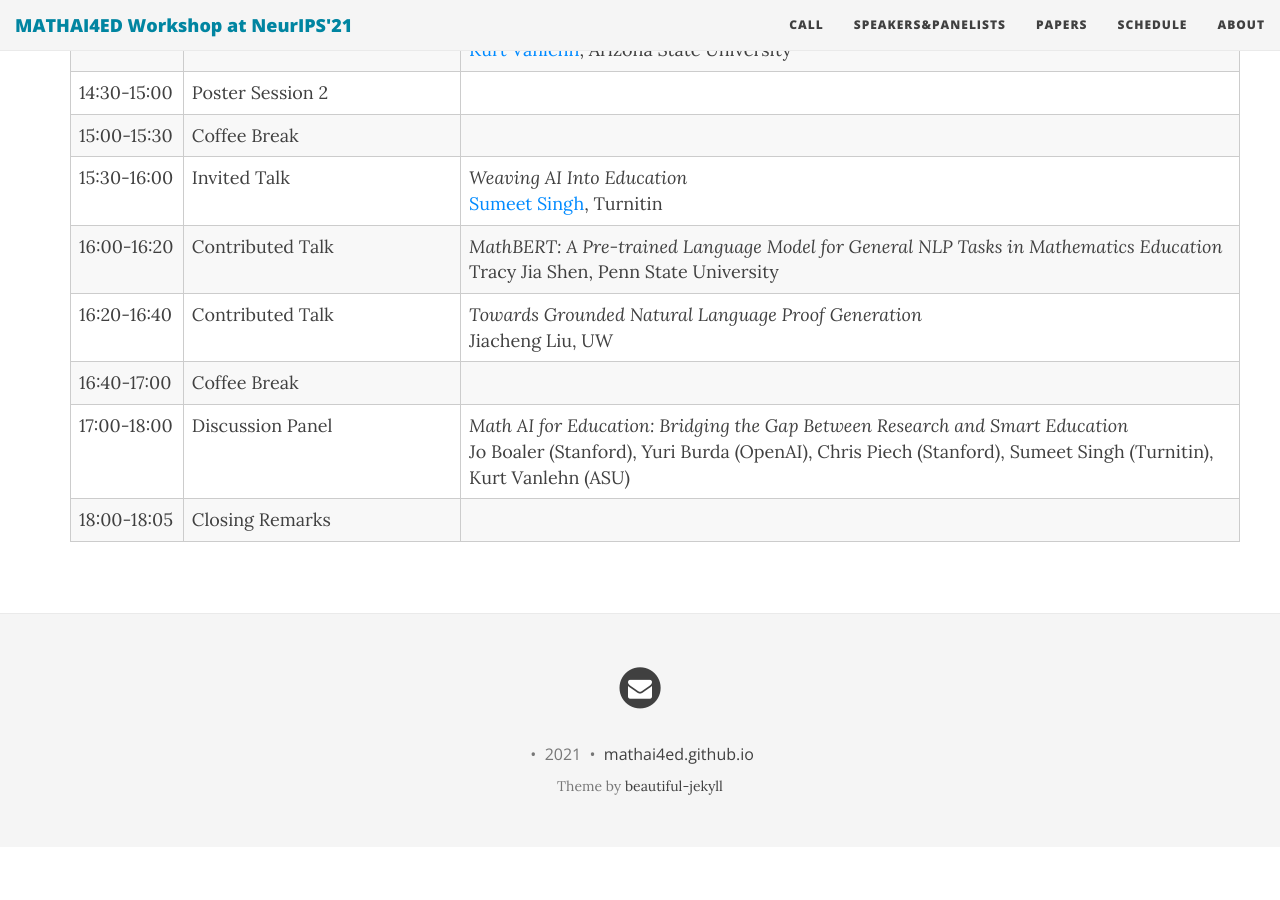
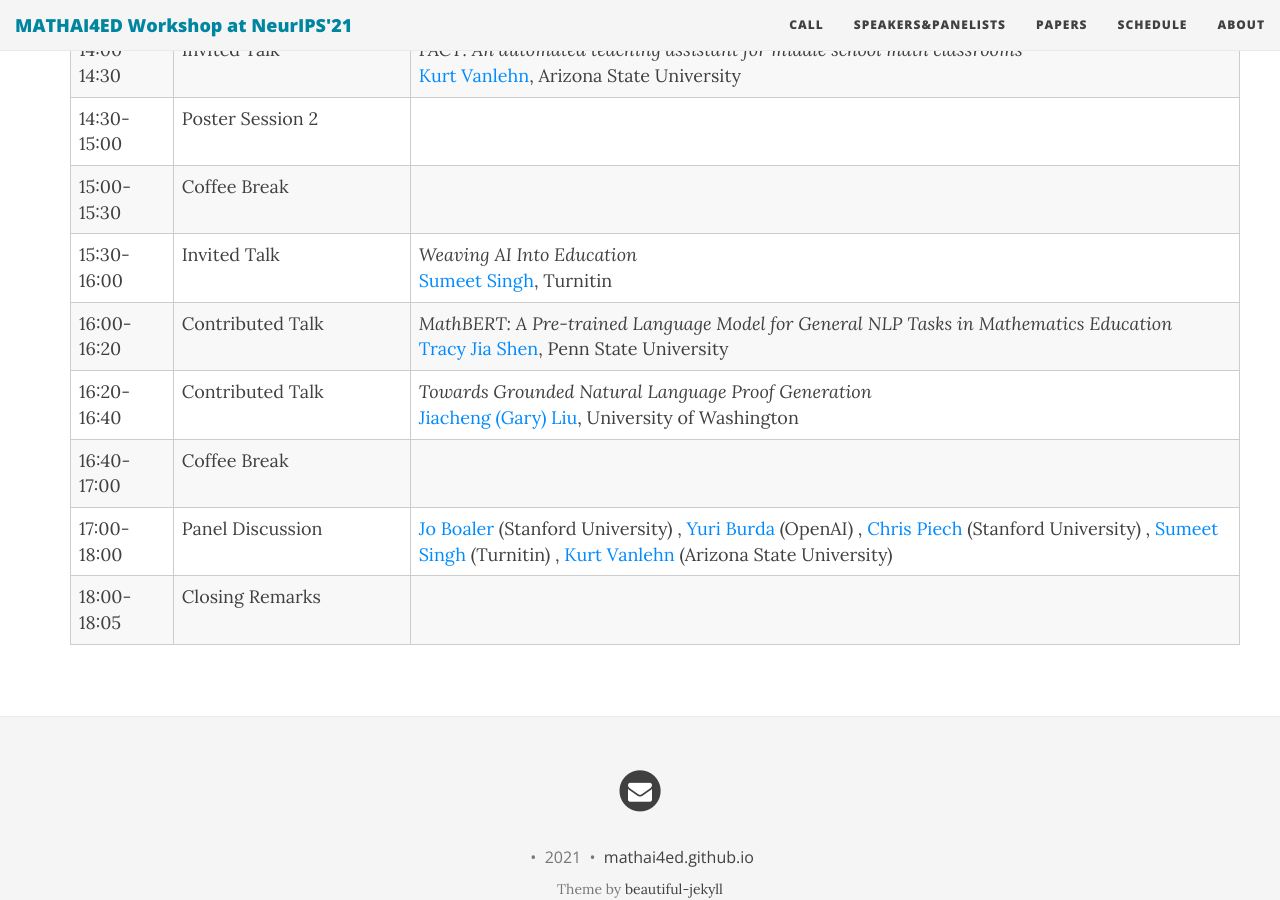
Before and after one commit to mathai4ed/mathai4ed.github.io, a Jekyll site: the page built from schedule.md, in a window 1280 px wide and 900 px high, scrolled down 1057 px. Built offline with Jekyll 4.4.1, drawn with Linux system fonts in a browser that asks for light colours; nearby versions of some CDN libraries; before the commit the page ends 1904 px from its top, so only the background shows below that.

Commit message:
update schedule

```diff
--- a/schedule.md
+++ b/schedule.md
@@ -32,16 +32,20 @@ use-site-title: true
           {% assign speaker = site.data.speakers[speaker_id] %}
           <td >
             <i>{{ s[1].title }}</i><br>
-          <a href="{{speaker.url}}">{{ speaker.name }}</a>, {{speaker.affiliation}}
-          {% if speaker.title == "TBA" %}
-          {% else %}
-          <br><i><b>{{ speaker.title }}</b></i>
-          {% endif %}
+            <a href="{{speaker.url}}">{{ speaker.name }}</a>, {{speaker.affiliation}}
+            {% if speaker.title == "TBA" %}
+            {% else %}
+            <br><i><b>{{ speaker.title }}</b></i>
+            {% endif %}
           </td>
 
         {% elsif s[1].type == "Contributed" %}
-          <td>Contributed Talk</td>
-          <td ><i>{{ s[1].event }}</i><br>{{ s[1].author }}</td>
+          <td >Contributed Talk</td>
+          {% assign speaker = s[1] %}
+          <td >
+            <i>{{ speaker.title }}</i><br>
+            <a href="{{speaker.url}}">{{ speaker.name }}</a>, {{speaker.affiliation}}
+          </td>
 
         {% elsif s[1].type == "Spotlights" %}
           <td>Spotlights</td>
@@ -49,11 +53,11 @@ use-site-title: true
           {% assign speaker = site.data.speakers[speaker_id] %}
           <td >
             <i>{{ s[1].title }}</i><br>
-          <a href="{{speaker.url}}">{{ speaker.name }}</a>, {{speaker.affiliation}}
-          {% if speaker.title == "TBA" %}
-          {% else %}
-          <br><i><b>{{ speaker.title }}</b></i>
-          {% endif %}
+            <a href="{{speaker.url}}">{{ speaker.name }}</a>, {{speaker.affiliation}}
+            {% if speaker.title == "TBA" %}
+            {% else %}
+            <br><i><b>{{ speaker.title }}</b></i>
+            {% endif %}
           </td>
 
         {% elsif s[1].type == "Break" %}
@@ -69,8 +73,16 @@ use-site-title: true
           <td >{{ s[1].event }}</td>
 
         {% elsif s[1].type == "Panel" %}
-          <td >Discussion Panel</td>
-          <td ><i>{{ s[1].event }}</i><br>{{ s[1].speakers }}</td>
+          <td >Panel Discussion</td>
+          <td>
+            {% for speaker_id in s[1].speakers %}
+              {% assign speaker = site.data.speakers[speaker_id] %}
+              {% if speaker_id != s[1].speakers[0] %}
+              ,
+              {% endif %}
+              <a href="{{speaker.url}}">{{ speaker.name }}</a> ({{speaker.affiliation}})
+            {% endfor %}
+          </td>
         {% endif %}
 
         <!-- <td>
```
Also changed, not shown: _data/schedule.yml (+12 -6 lines), cfp.md (+1 -1 lines), 3 other files.
